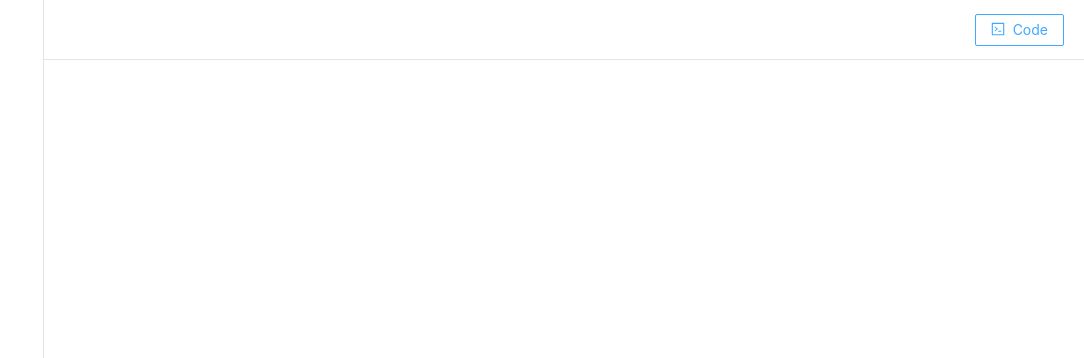
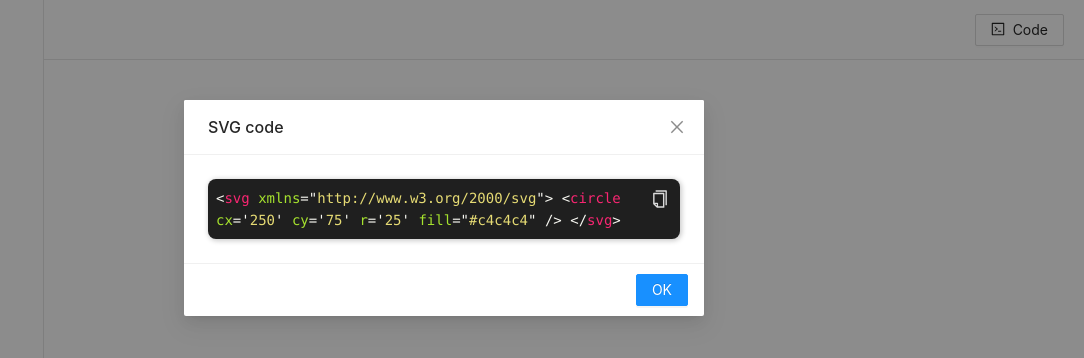
Before and after one commit to wildvillage/SVG-Editor, a React (Vite) app: page / in a window 1280 px wide. Both pictures are taken after a click on the button "Code". Shown: the top 358 px of the page, without its empty margins (196-1280 px from the left). Built offline with nearby package versions, Linux system fonts and the light colour scheme.

Commit message:
feat: create codeModal

```diff
--- a/package.json
+++ b/package.json
@@ -13,9 +13,11 @@
     "@reduxjs/toolkit": "^1.8.1",
     "antd": "^4.20.1",
     "classnames": "^2.3.1",
+    "clipboard": "^2.0.10",
     "highlight.js": "^11.5.1",
     "nanoid": "^3.3.3",
     "normalize.css": "^8.0.1",
+    "prismjs": "^1.28.0",
     "react": "^18.0.0",
     "react-dnd": "^16.0.1",
     "react-dom": "^18.0.0",
@@ -24,6 +26,7 @@
   "devDependencies": {
     "@commitlint/cli": "^16.2.4",
     "@commitlint/config-conventional": "^16.2.4",
+    "@types/prismjs": "^1.26.0",
     "@types/react": "^18.0.0",
     "@types/react-dom": "^18.0.0",
     "@typescript-eslint/eslint-plugin": "^5.21.0",
--- /dev/null
+++ b/src/components/codeModal/index.module.less
@@ -0,0 +1,21 @@
+.modal {
+  :global {
+    .ant-modal-footer>button:first-child{
+      display: none;
+    }
+  }
+  .codeContainer {
+    border-radius: 8px;
+    box-shadow: 1px 1px 5px 1px rgba(0, 0, 0, 0.2);
+    padding: 8px 36px 8px 8px;
+    position: relative;
+    background-color: #1f1f1f;
+
+    .copy {
+      position: absolute;
+      right: 10px;
+      top: 10px;
+      cursor: pointer;
+    }
+  }
+}
--- /dev/null
+++ b/src/components/codeModal/index.tsx
@@ -0,0 +1,54 @@
+import { useMemo, useEffect, memo } from 'react';
+import { Modal, Tooltip } from 'antd';
+import Prism from 'prismjs';
+import ClipboardJS from 'clipboard';
+import { CodeModalProps, CodePanelProps } from './type';
+import styles from './index.module.less';
+import copy from './copy.svg';
+import 'prismjs/themes/prism-okaidia.css';
+
+function CodeModal(props: CodeModalProps) {
+  const { visible, code, setVisible } = props;
+
+  const handleClick = () => {
+    setVisible(!visible);
+  };
+
+  return (
+    <Modal
+      title="SVG code"
+      visible={visible}
+      onOk={handleClick}
+      onCancel={handleClick}
+      className={styles.modal}
+    >
+      <CodePanel code={code} />
+    </Modal>
+  );
+}
+
+const CodePanel = memo(({ code }: CodePanelProps) => {
+  const codeString = useMemo(() => {
+    return Prism.highlight(code, Prism.languages.svg, 'Markup');
+  }, [code]);
+
+  useEffect(() => {
+    new ClipboardJS(`.${styles.copy}`);
+  }, [code]);
+
+  return (
+    <div className={styles.codeContainer}>
+      <Tooltip title="copied" trigger="click">
+        <img
+          src={copy}
+          alt="copy"
+          className={`${styles.copy} copy`}
+          data-clipboard-text={code}
+        />
+      </Tooltip>
+      <code dangerouslySetInnerHTML={{ __html: codeString }} />
+    </div>
+  );
+});
+
+export default memo(CodeModal);
--- /dev/null
+++ b/src/components/codeModal/type.ts
@@ -0,0 +1,10 @@
+export type CodeModalProps = {
+  visible: boolean,
+  /** svg代码，支持已经转换的代码或者直接使用svg-dom */
+  code: string,
+  setVisible: (v: boolean) => void,
+};
+
+export type CodePanelProps = {
+  code: string,
+};
--- a/src/page/layout/header.tsx
+++ b/src/page/layout/header.tsx
@@ -1,12 +1,37 @@
-import React from 'react';
+import { useState } from 'react';
 import styles from './index.module.less';
 import { Button } from 'antd';
 import { CodeOutlined } from '@ant-design/icons';
+import CodeModal from '../../components/codeModal';
 
-const Header: React.FC = () => {
+const mockCode: string = `
+  <svg xmlns="http://www.w3.org/2000/svg">
+    <circle
+      cx='250'
+      cy='75'
+      r='25'
+      fill="#c4c4c4"
+    />
+  </svg>
+`;
+
+const Header = () => {
+  const [modalVisible, setModalVisible] = useState(false);
+
+  const setVisible = (visible: boolean) => {
+    setModalVisible(visible);
+  };
+
   return (
     <div className={styles.header}>
-      <Button icon={<CodeOutlined />}>Code</Button>
+      <Button icon={<CodeOutlined />} onClick={() => setModalVisible(true)}>
+        Code
+      </Button>
+      <CodeModal
+        visible={modalVisible}
+        code={mockCode}
+        setVisible={setVisible}
+      />
     </div>
   );
 };
```
Also changed, not shown: src/components/codeModal/copy.svg (added), 1 other file (tests, documents, lock files or other folders).
